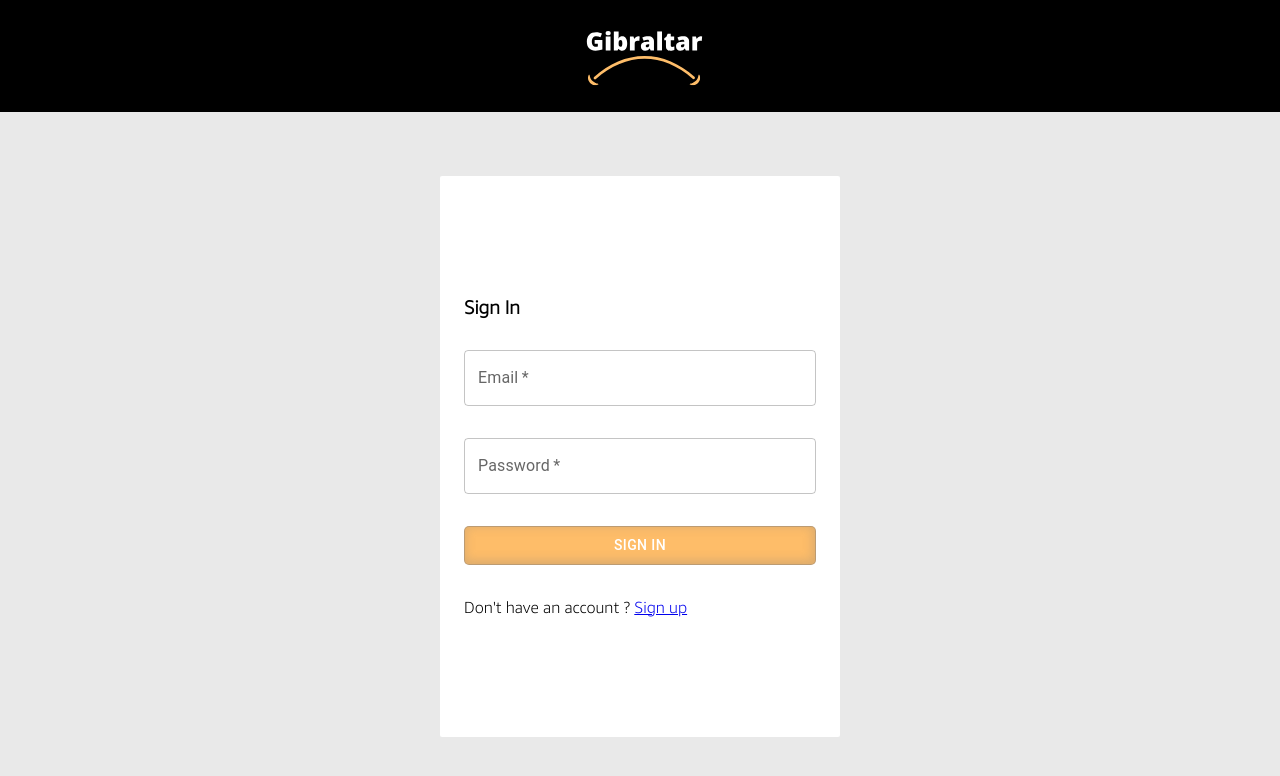
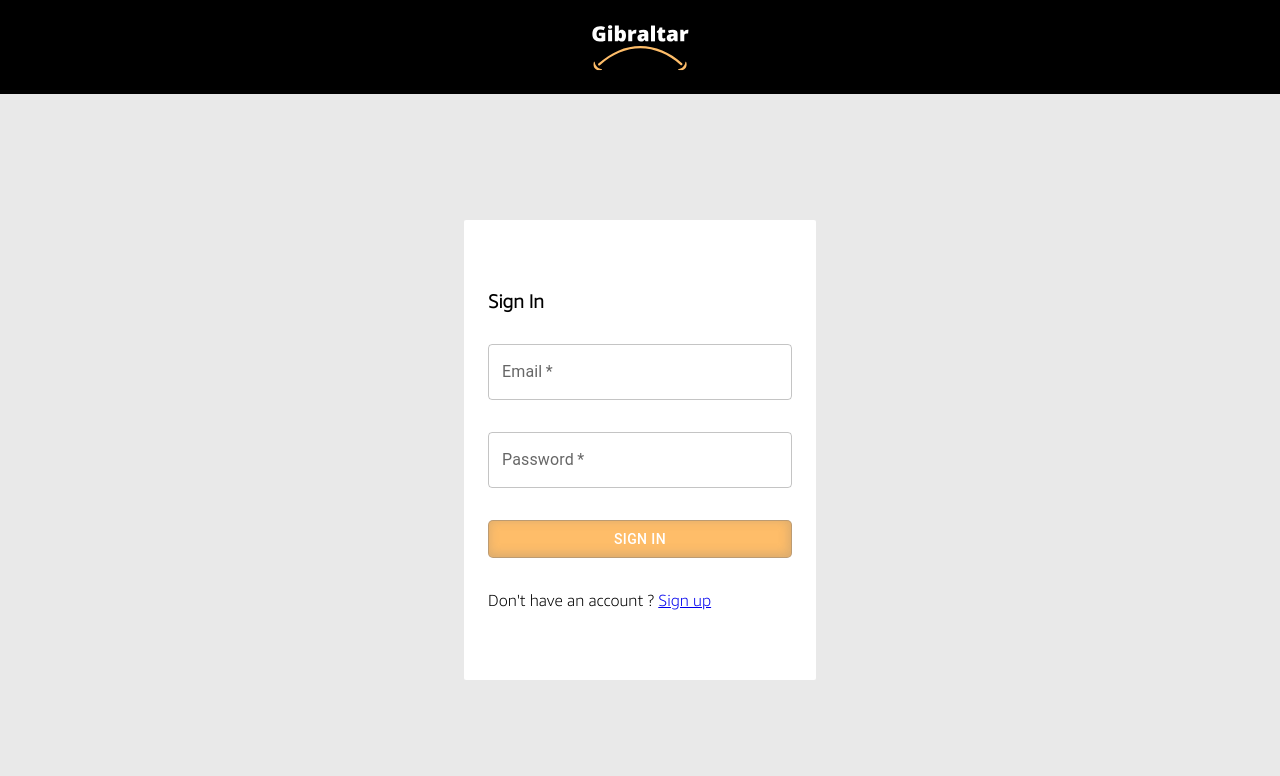
Before and after one commit to Boughris-Abdelmalek/Gibraltar, a React (Vite) app: page /login in a window 1280 px wide. Shown: the top 776 px of the page. Built offline with nearby package versions, Linux system fonts and the light colour scheme; no server answers.

Commit message:
fixed navigations and styles

```diff
--- a/src/components/form/Form.jsx
+++ b/src/components/form/Form.jsx
@@ -1,12 +1,14 @@
 import styles from "./form.module.css";
 import { Box, Button, TextField } from "@mui/material";
 import logo from "../../assets/images/Gibraltar.svg"
-import { Link } from "react-router-dom";
+import { Link, useNavigate } from "react-router-dom";
 
 const Form = ({ title, setEmail, setPassword, handleAction, register }) => {
+  const navigate = useNavigate();
+
   return (
     <div className={styles.formContainerOuter}>
-      <div className={styles.logoContainer}>
+      <div className={styles.logoContainer} onClick={() => navigate("/")}>
         <img src={logo} alt="logoImg" className={styles.logoImg} />
       </div>
       <Box
--- a/src/components/form/form.module.css
+++ b/src/components/form/form.module.css
@@ -9,8 +9,8 @@
   flex-direction: column;
   justify-content: center;
   gap: 2rem;
-  width: 25rem;
-  height: calc(100% - 8rem);
+  width: 22rem;
+  height: calc(100% - 15rem);
   padding: 1.5rem;
   margin-block: 10rem;
   border-radius: 2px;
@@ -19,9 +19,7 @@
 
 .logoImg {
   position: absolute;
-  translate: .25rem -1.5rem;
-  width: 12rem;
-  height: 12rem;
+  height: 10rem;
 }
 
 .logoContainer {
@@ -30,7 +28,8 @@
   position: relative;
   overflow: hidden;
   height: 8rem;
-  margin-top: -1rem;
+  margin-top: -2.5rem;
   width: 100%;
   background-color: black;
+  cursor: pointer;
 }
--- a/src/pages/Cart/Cart.jsx
+++ b/src/pages/Cart/Cart.jsx
@@ -1,6 +1,6 @@
 import { useNavigate } from "react-router-dom";
 
-import { useState } from "react";
+import { useContext, useState } from "react";
 
 import getStripe from "../../utils/getStripe";
 
@@ -11,8 +11,11 @@ import Header from "../../components/header/Header";
 
 import { CircularProgress } from "@mui/material";
 import { Button } from "@mui/material";
+import { AuthContext } from "../../context/AuthContext";
 
 const Cart = () => {
+  const { user } = useContext(AuthContext);
+
   const { products, total } = useShop();
 
   const [loading, setLoading] = useState(false);
@@ -47,6 +50,8 @@ const Cart = () => {
   return (
     <>
       <Header />
+      {user ? (
+        <>
           {loading && (
             <div className={styles.loaderContainer}>
               <CircularProgress />
@@ -111,6 +116,28 @@ const Cart = () => {
             </div>
           )}
         </>
+      ) : (
+        <div className={styles.alternative}>
+                  <Button
+                    variant="contained"
+                    sx={{
+                      backgroundColor: "#F7CA00",
+                      borderRadius: "5px",
+                      width: "14rem",
+                      fontSize: "1rem",
+                      color: "black",
+                      "&:hover": {
+                        backgroundColor: "#F7CB09",
+                      },
+                    }}
+                    type="submit"
+                    onClick={() => navigate("/login")}
+                  >
+                    Login to proceed
+                  </Button>
+                </div>
+      )}
+    </>
   );
 };
 
--- a/src/pages/CategoryProducts/category.module.css
+++ b/src/pages/CategoryProducts/category.module.css
@@ -5,7 +5,9 @@
   place-items: center;
   column-gap: 1rem;
   row-gap: 1rem;
+  width: 100%;
   max-width: 1480px;
+  height: 100%;
   padding: 2rem;
   margin: auto;
   z-index: 1;
@@ -75,9 +77,10 @@
 
 .loaderContainer {
     display: grid;
-    place-items: center;
+    justify-content: center;
+    align-items: center;
+    height: 100%;
     width: 100%;
-    height: 100%;
 }
 
 @media (max-width: 1220px) {
--- a/src/pages/Home/home.module.css
+++ b/src/pages/Home/home.module.css
@@ -15,7 +15,7 @@
     content: "";
     position: absolute;
     bottom: 5%;
-    width: 100%;
+    width: 103%;
     height: 10rem;
     z-index: 2;
     filter: blur(10px);
--- a/src/pages/ProductsSearch/ProductSearch.jsx
+++ b/src/pages/ProductsSearch/ProductSearch.jsx
@@ -39,13 +39,13 @@ const ProductSearch = () => {
   return (
     <>
       <Header />
-      <div className={styles.productsContainer}>
       {loading ? (
         <div className={styles.loaderContainer}>
           <CircularProgress />
         </div>
       ) : dataset.length ? (
-          dataset.map((val, key) => {
+        <div className={styles.productsContainer}>
+          {dataset.map((val, key) => {
             if (val[1]["About Product"]) {
               return (
                 <Product
@@ -61,11 +61,11 @@ const ProductSearch = () => {
             } else {
               return null;
             }
-          })
+          })}
+        </div>
       ) : (
         <p className={styles.notFound}>No products found for '{products}'</p>
       )}
-      </div>
     </>
   );
 };
```
Lines whose indentation alone changed are shown as unchanged.
